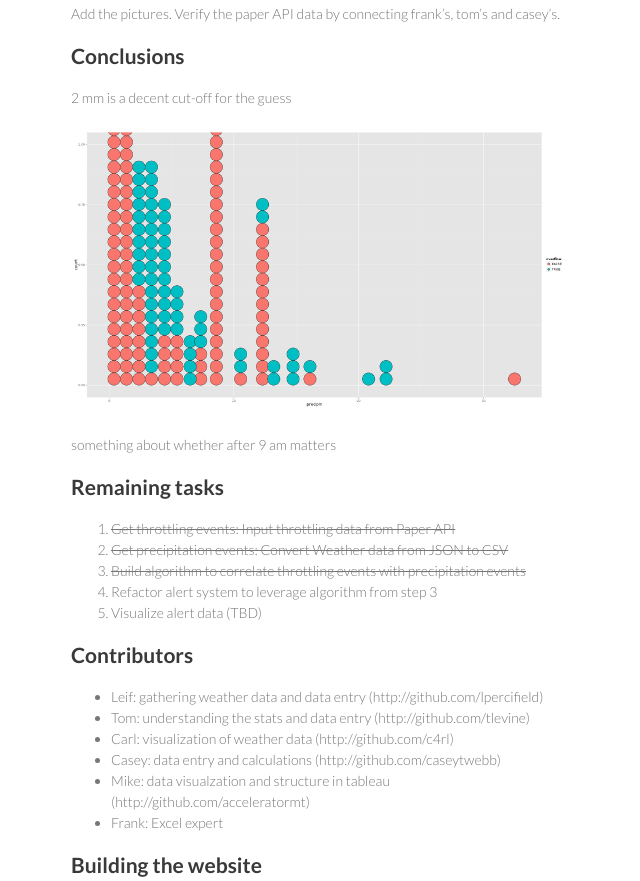
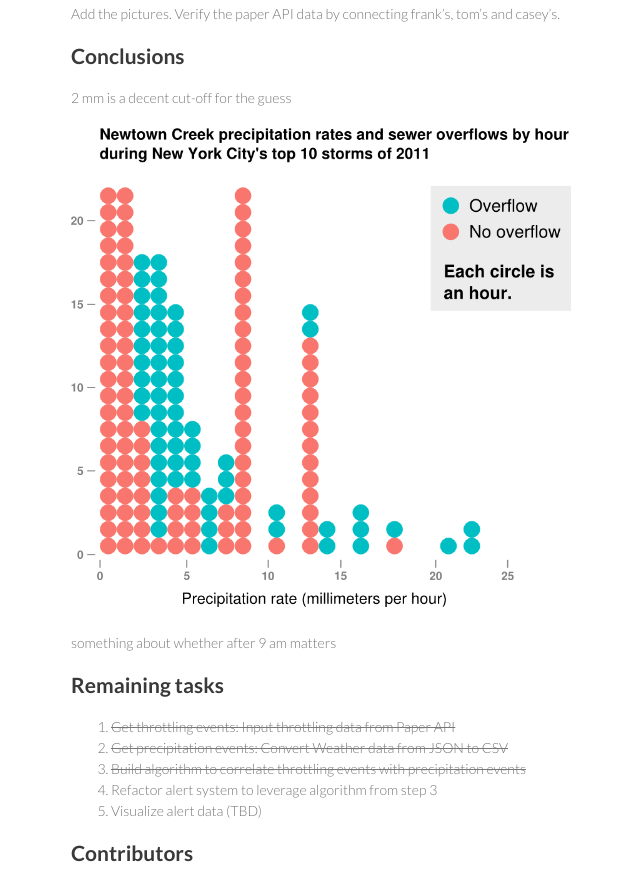
Before and after one commit to tlevine/overflows-ecohack3, a plain HTML site: page index.html in a window 1280 px wide. Shown: the part 2536-3417 px from the top of the page, without its empty margins (499-1139 px from the left). Drawn offline with Linux system fonts and the light colour scheme.

Commit message:
add -custom

```diff
--- a/index.html
+++ b/index.html
@@ -128,7 +128,7 @@ Verify the paper API data by connecting frank&rsquo;s, tom&rsquo;s and casey&rsq
 
 <p>2 mm is a decent cut-off for the guess</p>
 
-<p><img src="threshold.identification.png" alt="This is a plot of stacked dots with one dot per observation hour, precipitation rate on the x axis and number of occurrences on the y-axis. It indicates that overflows mainly occur when precipitation rate is above 2 mm per hour." /></p>
+<p><img src="threshold.identification-custom.png" alt="This is a plot of stacked dots with one dot per observation hour, precipitation rate on the x axis and number of occurrences on the y-axis. It indicates that overflows mainly occur when precipitation rate is above 2 mm per hour." /></p>
 
 <p>something about whether after 9 am matters</p>
 
```
